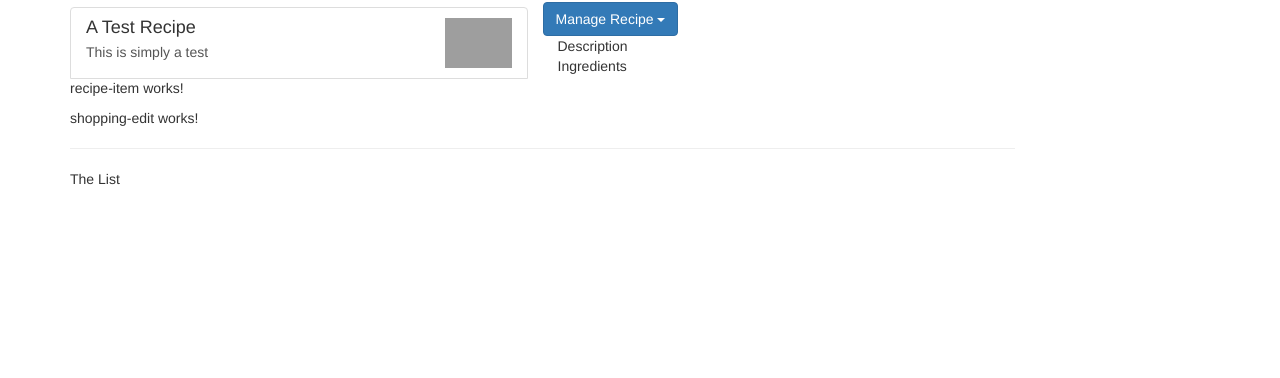
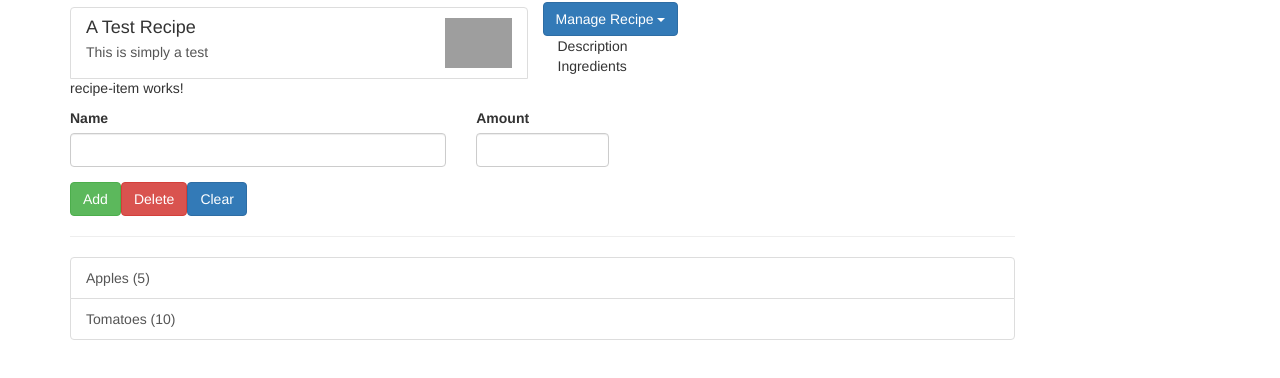
Before and after one commit to ollyhite/recipe-shoplist-angular, an Angular app: page / in a window 1280 px wide. Shown: the part 140-518 px from the top of the page. Built offline with nearby package versions, Linux system fonts and the light colour scheme; grey boxes are pictures that could not be loaded.

Commit message:
add form is shopping-edit and ingredient madel and list

```diff
--- a/src/app/shopping-list/shopping-edit/shopping-edit.component.html
+++ b/src/app/shopping-list/shopping-edit/shopping-edit.component.html
@@ -1 +1,23 @@
-<p>shopping-edit works!</p>
+<div class="row">
+  <div class="col-xs-12">
+    <form>
+      <div class="row">
+        <div class="col-sm-5 form-group">
+          <label for="name">Name</label>
+          <input type="text" id="name" class="form-control" />
+        </div>
+        <div class="col-sm-2 form-group">
+          <label for="amount">Amount</label>
+          <input type="number" id="amount" class="form-control" />
+        </div>
+      </div>
+      <div class="row">
+        <div class="col-xs-12">
+          <button class="btn btn-success" type="submit">Add</button>
+          <button class="btn btn-danger" type="button">Delete</button>
+          <button class="btn btn-primary" type="button">Clear</button>
+        </div>
+      </div>
+    </form>
+  </div>
+</div>
--- a/src/app/shopping-list/shopping-list.component.html
+++ b/src/app/shopping-list/shopping-list.component.html
@@ -2,6 +2,15 @@
   <div class="col-xs-10">
     <app-shopping-edit></app-shopping-edit>
     <hr />
-    <p>The List</p>
+    <ul class="list-group">
+      <a
+        class="list-group-item"
+        style="cursor: pointer"
+        *ngFor="let ingredient of ingredients"
+      >
+        {{ ingredient.name }}
+        ({{ ingredient.amount }})
+      </a>
+    </ul>
   </div>
 </div>
--- a/src/app/shopping-list/shopping-list.component.ts
+++ b/src/app/shopping-list/shopping-list.component.ts
@@ -1,10 +1,14 @@
 import { Component } from '@angular/core';
+import { Ingredient } from '../shared/ingredient.model';
 
 @Component({
   selector: 'app-shopping-list',
   templateUrl: './shopping-list.component.html',
-  styleUrl: './shopping-list.component.css'
+  styleUrl: './shopping-list.component.css',
 })
 export class ShoppingListComponent {
-
+  ingredients: Ingredient[] = [
+    new Ingredient('Apples', 5),
+    new Ingredient('Tomatoes', 10),
+  ];
 }
```
Also changed, not shown: src/app/shared/ingredient.model.ts (added, +9 -0 lines).
